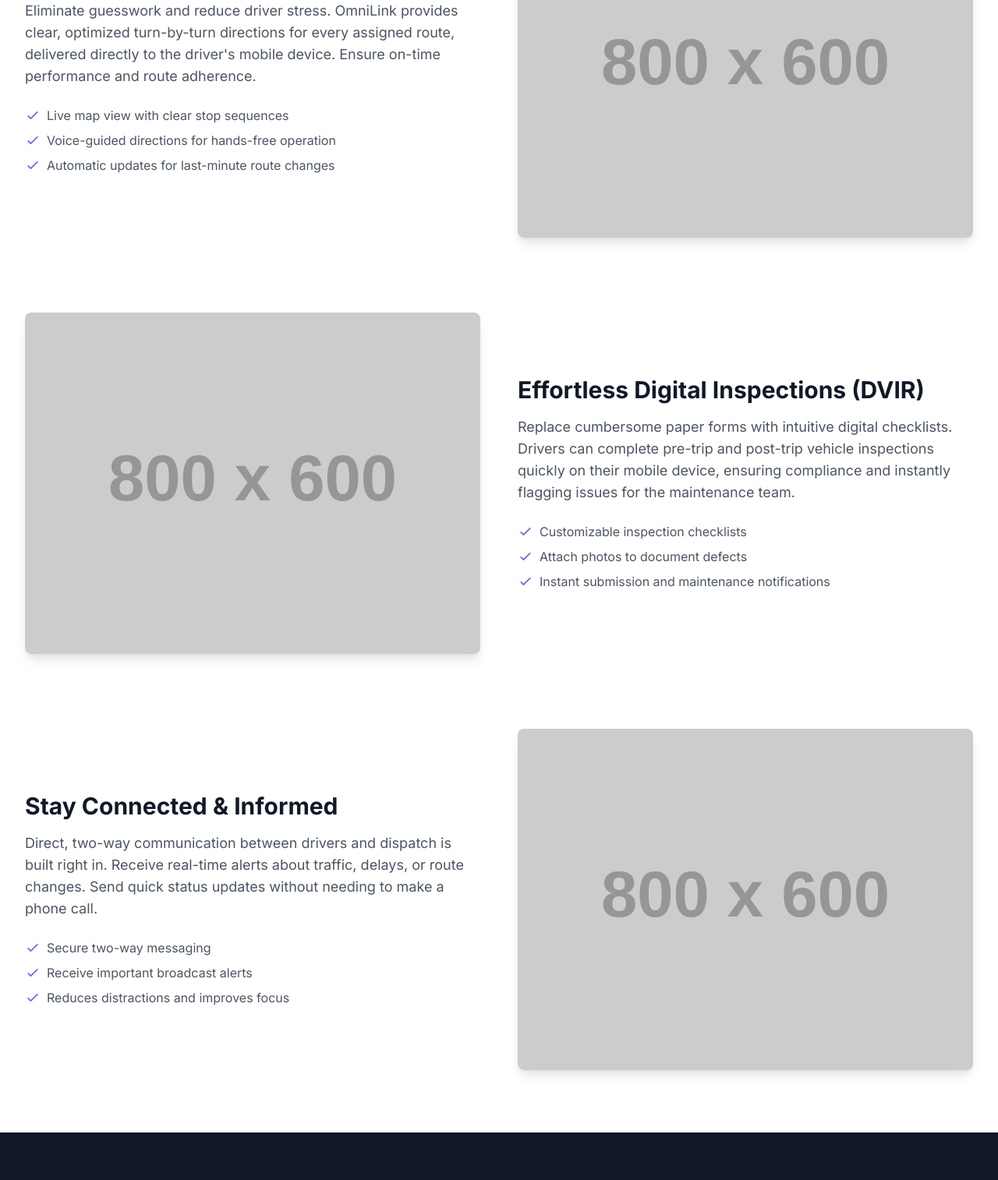
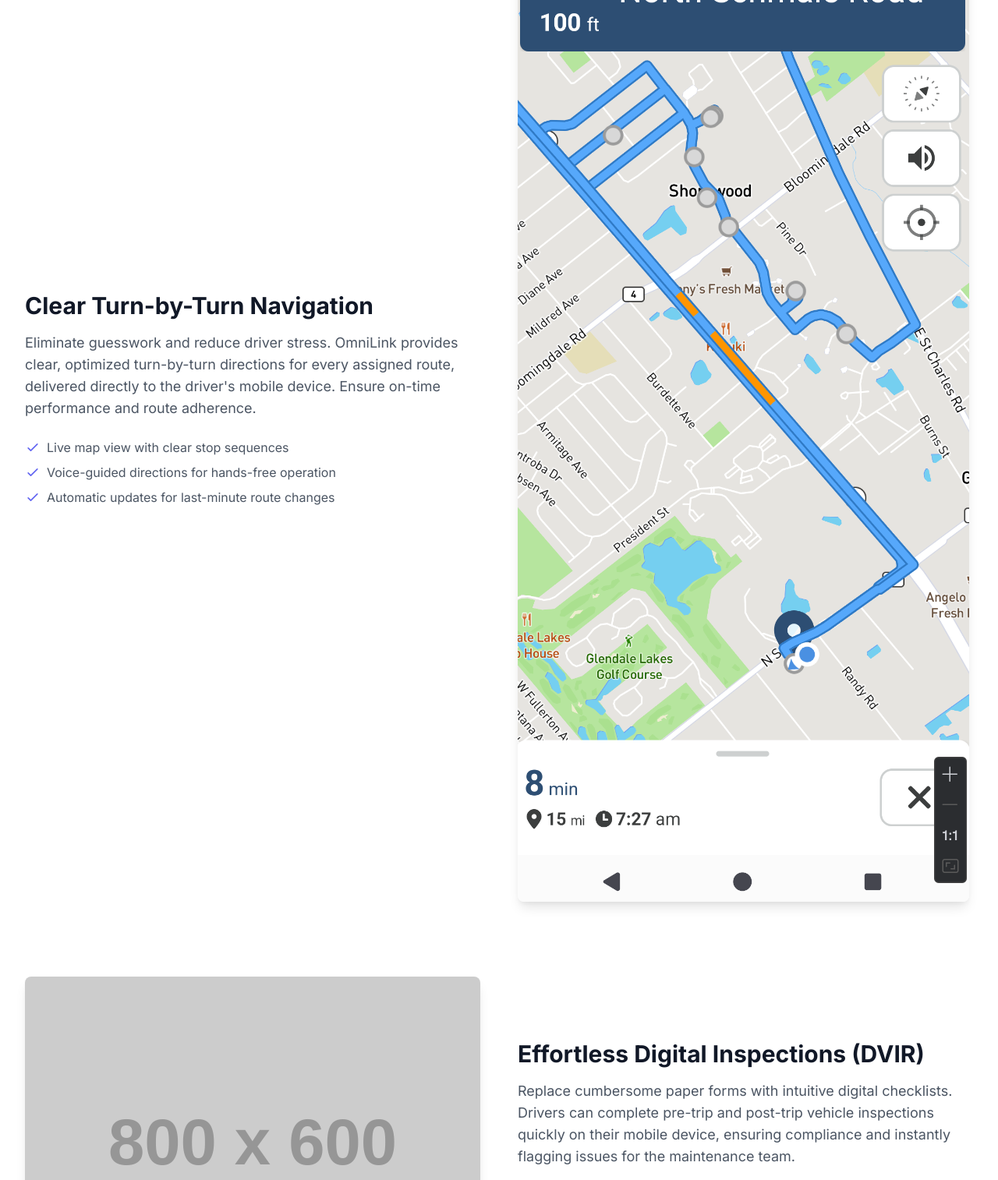
Before and after one commit to micheals-tim/omnilink-website, a plain HTML site: page driver.html in a window 1280 px wide. Shown: the part 637-2151 px from the top of the page at 78% size. Drawn offline with nearby package versions, Linux system fonts and the light colour scheme; placeholder pictures from the web are drawn by us.

Commit message:
added driver images

```diff
--- a/driver.html
+++ b/driver.html
@@ -59,7 +59,7 @@
                         </ul>
                     </div>
                     <div>
-                        <img src="https://placehold.co/800x600/e0e7ff/4338ca?text=Mobile+Navigation+View" alt="Screenshot of mobile turn-by-turn navigation" class="screenshot">
+                        <img src="images/driver/driver_mobile_trip_navigation.png" alt="Screenshot of mobile turn-by-turn navigation" class="screenshot">
                     </div>
                 </div>
 
@@ -91,7 +91,7 @@
                         </ul>
                     </div>
                     <div>
-                        <img src="https://placehold.co/800x600/e0e7ff/4338ca?text=Driver+Messaging+Interface" alt="Screenshot of the driver messaging interface" class="screenshot">
+                        <img src="images/driver/driver_mobile_trip_preview.png" alt="Screenshot of the driver messaging interface" class="screenshot">
                     </div>
                 </div>
 
```
Also changed, not shown: images/driver/driver_mobile_trip_navigation.png (added).
